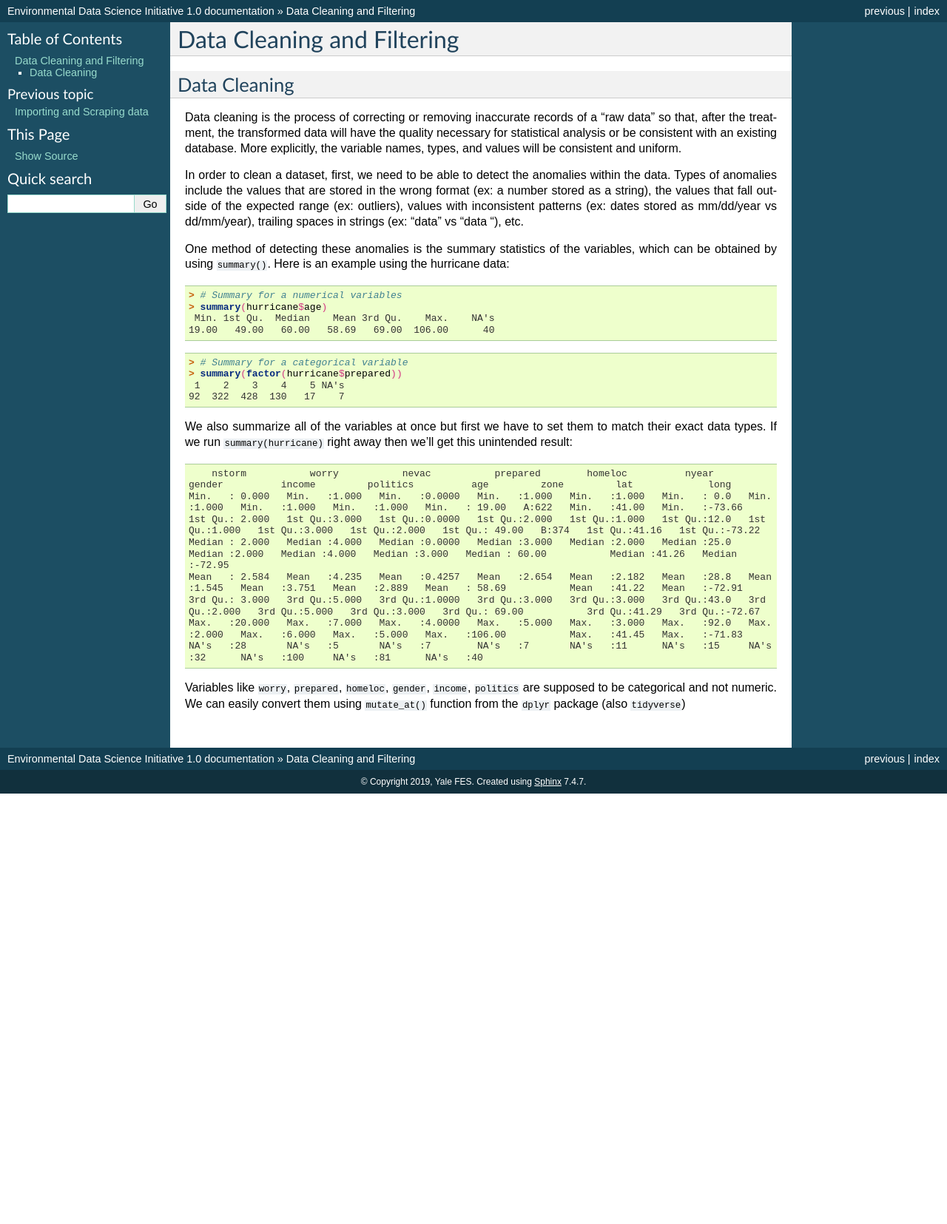
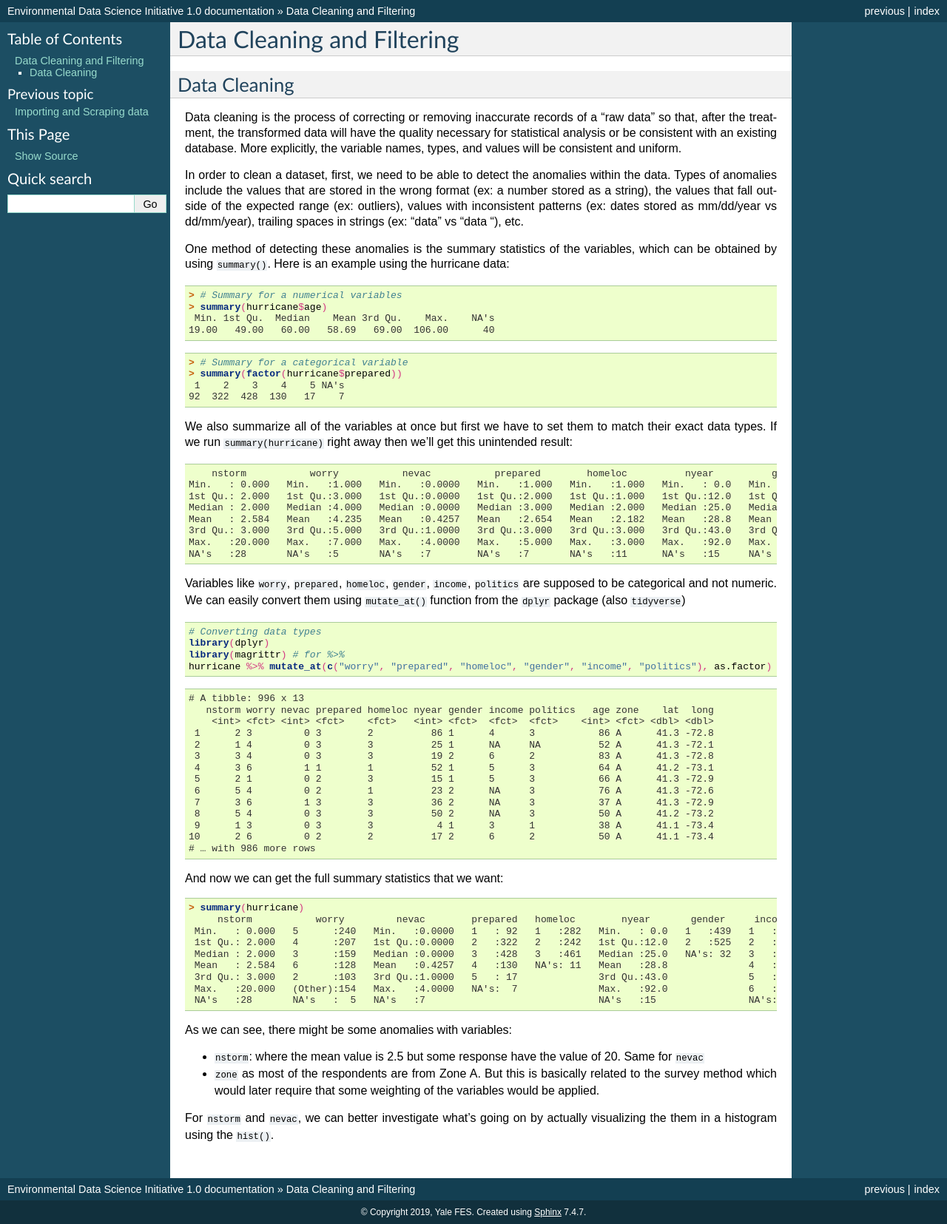
Before and after one commit to rajaoberison/edsy, a Sphinx documentation site: the page built from docs/data_cleaning_and_filtering.rst, in a window 1280 px wide. Shown: the whole page at 74% size. Built offline with Sphinx 7.4.7, drawn with Linux system fonts in a browser that asks for light colours; before the commit the page ends 1073 px from its top, so only the background shows below that.

Commit message:
cleaning

```diff
--- a/docs/_static/css/edsy.css
+++ b/docs/_static/css/edsy.css
@@ -1,6 +1,6 @@
-pre {
+/*pre {
     white-space: pre-wrap !important;
-}
+}*/
 
 .o, .p {
     color: #D33682 !important;
--- a/docs/data_cleaning_and_filtering.rst
+++ b/docs/data_cleaning_and_filtering.rst
@@ -47,3 +47,55 @@ We also summarize all of the variables at once but first we have to set them to
 
 
 Variables like :code:`worry`, :code:`prepared`, :code:`homeloc`, :code:`gender`, :code:`income`, :code:`politics` are supposed to be categorical and not numeric. We can easily convert them using :code:`mutate_at()` function from the :code:`dplyr` package (also :code:`tidyverse`)
+
+
+.. code-block:: r
+
+    # Converting data types
+    library(dplyr)
+    library(magrittr) # for %>%
+    hurricane %>% mutate_at(c("worry", "prepared", "homeloc", "gender", "income", "politics"), as.factor)
+
+
+.. code-block:: rout
+
+    # A tibble: 996 x 13
+       nstorm worry nevac prepared homeloc nyear gender income politics   age zone    lat  long
+        <int> <fct> <int> <fct>    <fct>   <int> <fct>  <fct>  <fct>    <int> <fct> <dbl> <dbl>
+     1      2 3         0 3        2          86 1      4      3           86 A      41.3 -72.8
+     2      1 4         0 3        3          25 1      NA     NA          52 A      41.3 -72.1
+     3      3 4         0 3        3          19 2      6      2           83 A      41.3 -72.8
+     4      3 6         1 1        1          52 1      5      3           64 A      41.2 -73.1
+     5      2 1         0 2        3          15 1      5      3           66 A      41.3 -72.9
+     6      5 4         0 2        1          23 2      NA     3           76 A      41.3 -72.6
+     7      3 6         1 3        3          36 2      NA     3           37 A      41.3 -72.9
+     8      5 4         0 3        3          50 2      NA     3           50 A      41.2 -73.2
+     9      1 3         0 3        3           4 1      3      1           38 A      41.1 -73.4
+    10      2 6         0 2        2          17 2      6      2           50 A      41.1 -73.4
+    # … with 986 more rows
+
+
+And now we can get the full summary statistics that we want:
+
+
+
+.. code-block:: rout
+
+    > summary(hurricane)
+         nstorm           worry         nevac        prepared   homeloc        nyear       gender     income    politics        age         zone         lat             long
+     Min.   : 0.000   5      :240   Min.   :0.0000   1   : 92   1   :282   Min.   : 0.0   1   :439   1   : 59   1   : 60   Min.   : 19.00   A:622   Min.   :41.00   Min.   :-73.66
+     1st Qu.: 2.000   4      :207   1st Qu.:0.0000   2   :322   2   :242   1st Qu.:12.0   2   :525   2   :154   2   :200   1st Qu.: 49.00   B:374   1st Qu.:41.16   1st Qu.:-73.22
+     Median : 2.000   3      :159   Median :0.0000   3   :428   3   :461   Median :25.0   NA's: 32   3   :189   3   :463   Median : 60.00           Median :41.26   Median :-72.95
+     Mean   : 2.584   6      :128   Mean   :0.4257   4   :130   NA's: 11   Mean   :28.8              4   :171   4   :166   Mean   : 58.69           Mean   :41.22   Mean   :-72.91
+     3rd Qu.: 3.000   2      :103   3rd Qu.:1.0000   5   : 17              3rd Qu.:43.0              5   :195   5   : 26   3rd Qu.: 69.00           3rd Qu.:41.29   3rd Qu.:-72.67
+     Max.   :20.000   (Other):154   Max.   :4.0000   NA's:  7              Max.   :92.0              6   :128   NA's: 81   Max.   :106.00           Max.   :41.45   Max.   :-71.83
+     NA's   :28       NA's   :  5   NA's   :7                              NA's   :15                NA's:100              NA's   :40
+
+
+As we can see, there might be some anomalies with variables:
+
+* :code:`nstorm`: where the mean value is 2.5 but some response have the value of 20. Same for :code:`nevac`
+* :code:`zone` as most of the respondents are from Zone A. But this is basically related to the survey method which would later require that some weighting of the variables would be applied.
+
+
+For :code:`nstorm` and :code:`nevac`, we can better investigate what's going on by actually visualizing the them in a histogram using the :code:`hist()`.
```
